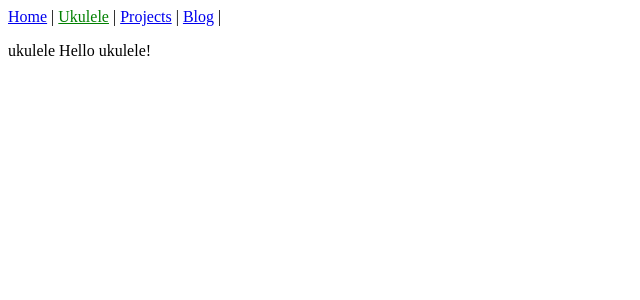
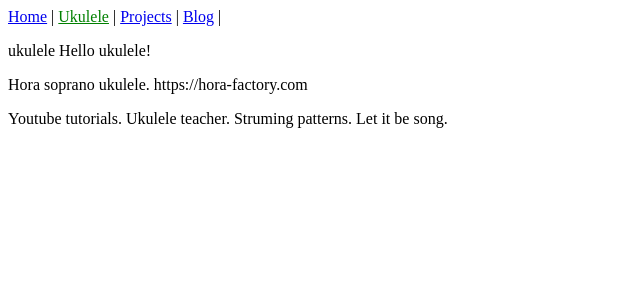
Before and after one commit to streamcode9/streamcode9.github.io, a Jekyll site: the page built from pages/ukulele.md, in a window 1280 px wide. Shown: the top 300 px of the page, without its empty margins (0-640 px from the left). Built offline with Jekyll 4.4.1, drawn with Linux system fonts in a browser that asks for light colours.

Commit message:
Update ukulele.md

```diff
--- a/pages/ukulele.md
+++ b/pages/ukulele.md
@@ -4,3 +4,7 @@ title: ukulele
 
 {{ page.title }}
 {{ "Hello ukulele!" }}
+
+Hora soprano ukulele. https://hora-factory.com
+
+Youtube tutorials. Ukulele teacher. Struming patterns. Let it be song.
```
